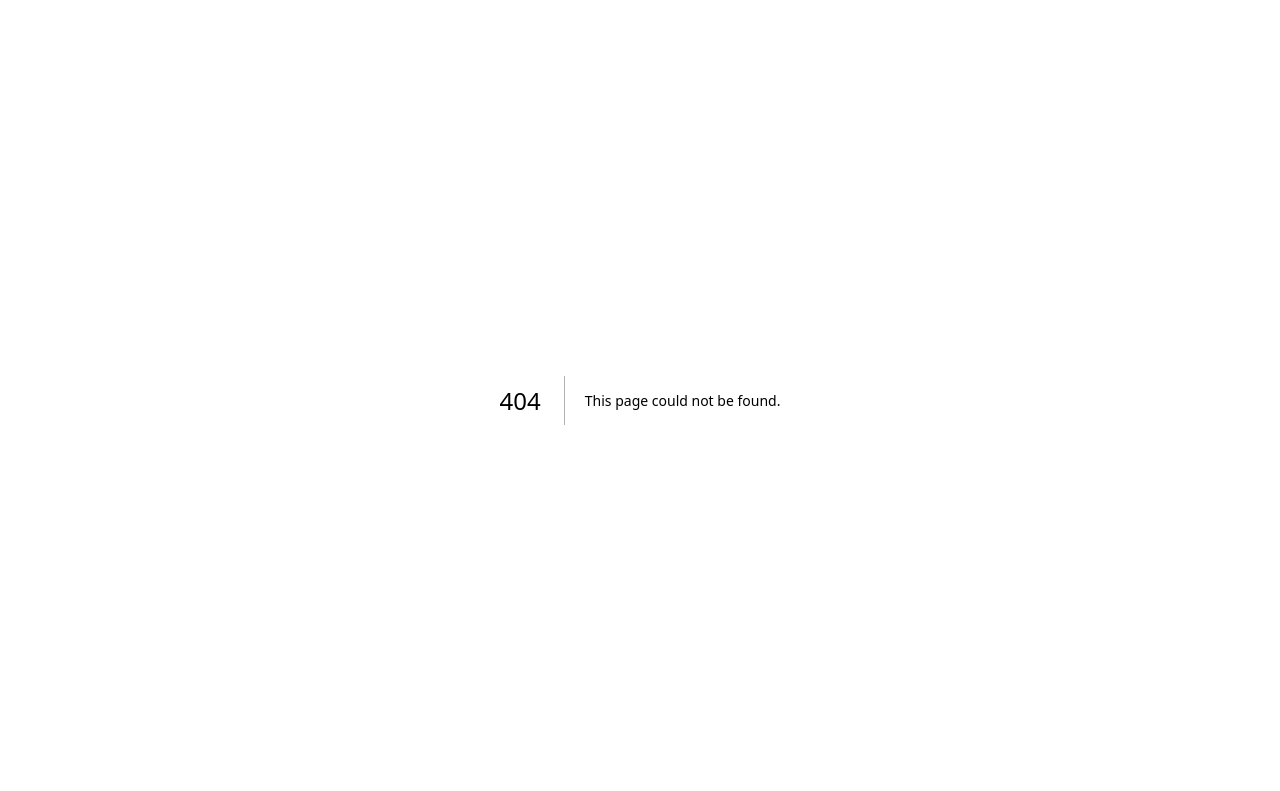
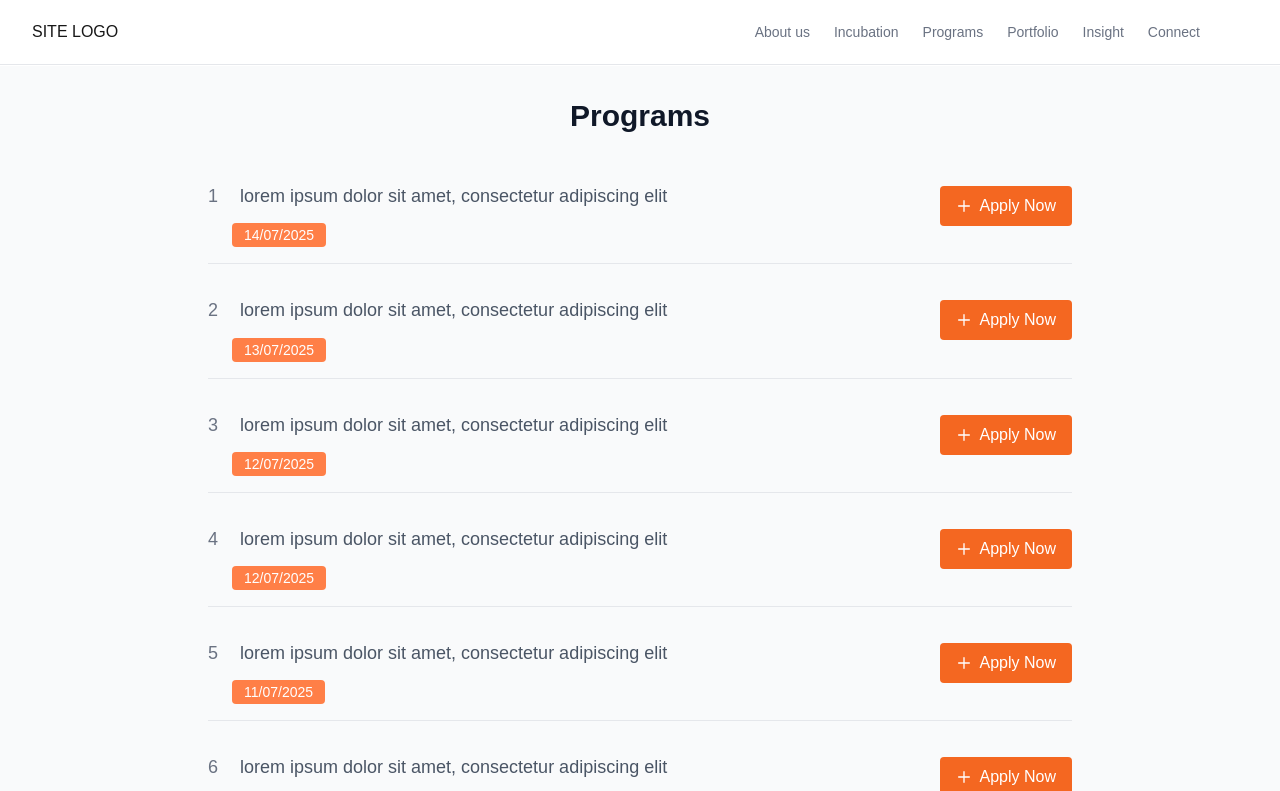
Before and after one commit to Machine-Vision-And-Intelligence-Lab/InnovationCenter, a Next.js app: page /programs in a window 1280 px wide. Before the commit this address had no page. Shown: the top 791 px of the page. Built offline with nearby package versions, Linux system fonts and the light colour scheme.

Commit message:
Create Prototype of Programs section

```diff
--- /dev/null
+++ b/app/programs/layout.tsx
@@ -0,0 +1,22 @@
+import type { Metadata } from "next";
+import Navbar from "@/components/Navbar";
+import Footer from "@/components/Footer";
+
+export const metadata: Metadata = {
+  title: "Innovation Center",
+  description: "Innovation Center of NIT Jamshedpur",
+};
+
+export default function RootLayout({
+  children,
+}: Readonly<{
+  children: React.ReactNode;
+}>) {
+  return (
+    <>
+      <div className="fixed w-full z-30"><Navbar /></div>
+      <div className="pt-16.5">{children}</div>
+      <Footer />
+    </>
+  );
+}
--- /dev/null
+++ b/app/programs/page.tsx
@@ -0,0 +1,106 @@
+import React from 'react';
+import ProgramCard from '../../components/ProgramCard';
+
+interface Program {
+    id: number;
+    heading: string;
+    pdfLink: string;
+    formLink: string;
+    date: string;
+}
+
+const ProgramsPage: React.FC = () => {
+    // Hard-coded program data
+    // todo: Replace with dynamic data fetching if needed
+    const programs: Program[] = [
+        {
+            id: 1,
+            heading: "lorem ipsum dolor sit amet, consectetur adipiscing elit",
+            pdfLink: "https://drive.google.com/file/d/1ABC123/view",
+            formLink: "https://forms.google.com/forms/d/1XYZ789/viewform",
+            date: "14/07/2025"
+        },
+        {
+            id: 2,
+            heading: "lorem ipsum dolor sit amet, consectetur adipiscing elit",
+            pdfLink: "https://drive.google.com/file/d/1DEF456/view",
+            formLink: "https://forms.google.com/forms/d/2ABC456/viewform",
+            date: "13/07/2025"
+        },
+        {
+            id: 3,
+            heading: "lorem ipsum dolor sit amet, consectetur adipiscing elit",
+            pdfLink: "https://drive.google.com/file/d/1GHI789/view",
+            formLink: "https://forms.google.com/forms/d/3DEF123/viewform",
+            date: "12/07/2025"
+        },
+        {
+            id: 4,
+            heading: "lorem ipsum dolor sit amet, consectetur adipiscing elit",
+            pdfLink: "https://drive.google.com/file/d/1JKL012/view",
+            formLink: "https://forms.google.com/forms/d/4GHI789/viewform",
+            date: "12/07/2025"
+        },
+        {
+            id: 5,
+            heading: "lorem ipsum dolor sit amet, consectetur adipiscing elit",
+            pdfLink: "https://drive.google.com/file/d/1MNO345/view",
+            formLink: "https://forms.google.com/forms/d/5JKL012/viewform",
+            date: "11/07/2025"
+        },
+        {
+            id: 6,
+            heading: "lorem ipsum dolor sit amet, consectetur adipiscing elit",
+            pdfLink: "https://drive.google.com/file/d/1MNO345/view",
+            formLink: "https://forms.google.com/forms/d/5JKL012/viewform",
+            date: "11/07/2025"
+        },
+        {
+            id: 7,
+            heading: "lorem ipsum dolor sit amet, consectetur adipiscing elit",
+            pdfLink: "https://drive.google.com/file/d/1MNO345/view",
+            formLink: "https://forms.google.com/forms/d/5JKL012/viewform",
+            date: "10/07/2025"
+        },
+        {
+            id: 8,
+            heading: "lorem ipsum dolor sit amet, consectetur adipiscing elit",
+            pdfLink: "https://drive.google.com/file/d/1MNO345/view",
+            formLink: "https://forms.google.com/forms/d/5JKL012/viewform",
+            date: "09/07/2025"
+        }
+    ];
+
+    return (
+        <div className="min-h-screen bg-gray-50 py-8">
+            <div className="max-w-4xl mx-auto px-4">
+                <div className="text-center mb-8">
+                    <h1 className="text-3xl font-bold text-gray-900 mb-2">
+                        Programs
+                    </h1>
+                </div>
+
+                <div className="space-y-4">
+                    {programs.map((program, index) => (
+                        <ProgramCard
+                            key={program.id}
+                            heading={program.heading}
+                            pdfLink={program.pdfLink}
+                            formLink={program.formLink}
+                            number={index + 1}
+                            date={program.date}
+                        />
+                    ))}
+                </div>
+
+                {programs.length === 0 && (
+                    <div className="text-center py-12">
+                        <p className="text-gray-500 text-lg">No programs available at the moment.</p>
+                    </div>
+                )}
+            </div>
+        </div>
+    );
+};
+
+export default ProgramsPage;
--- /dev/null
+++ b/components/ProgramCard.tsx
@@ -0,0 +1,59 @@
+"use client";
+
+import React from 'react';
+
+interface ProgramCardProps {
+    heading: string;
+    pdfLink: string;
+    formLink: string;
+    number: number;
+    date: string;
+}
+
+const ProgramCard: React.FC<ProgramCardProps> = ({ heading, pdfLink, formLink, number, date }) => {
+    const handlePdfClick = () => {
+        window.open(pdfLink, '_blank');
+    };
+
+    const handleApplyClick = () => {
+        window.open(formLink, '_blank');
+    };
+
+    return (
+        <div className="py-4 border-b border-gray-200 last:border-b-0">
+            <div className="flex justify-between items-start gap-4">
+                <div className="flex-1">
+                    <h2
+                        className="text-lg font-normal text-gray-600 cursor-pointer hover:text-gray-800 transition-colors duration-200 flex items-start gap-3 mb-3"
+                        onClick={handlePdfClick}
+                    >
+                        <span className="text-gray-500 font-normal min-w-[20px]">{number}</span>
+                        <span className="leading-relaxed">{heading}</span>
+                    </h2>
+                    <div className="ml-6">
+            <span className="bg-primary-400 text-white px-3 py-1 rounded text-sm font-medium">
+              {date}
+            </span>
+                    </div>
+                </div>
+
+                <button
+                    onClick={handleApplyClick}
+                    className="bg-primary-500 hover:bg-primary-600 text-white px-4 py-2 rounded transition-colors duration-200 flex items-center gap-2 mt-1"
+                >
+                    <svg
+                        className="w-4 h-4"
+                        fill="none"
+                        stroke="currentColor"
+                        viewBox="0 0 24 24"
+                    >
+                        <path strokeLinecap="round" strokeLinejoin="round" strokeWidth={2} d="M12 4v16m8-8H4" />
+                    </svg>
+                    Apply Now
+                </button>
+            </div>
+        </div>
+    );
+};
+
+export default ProgramCard;
```
